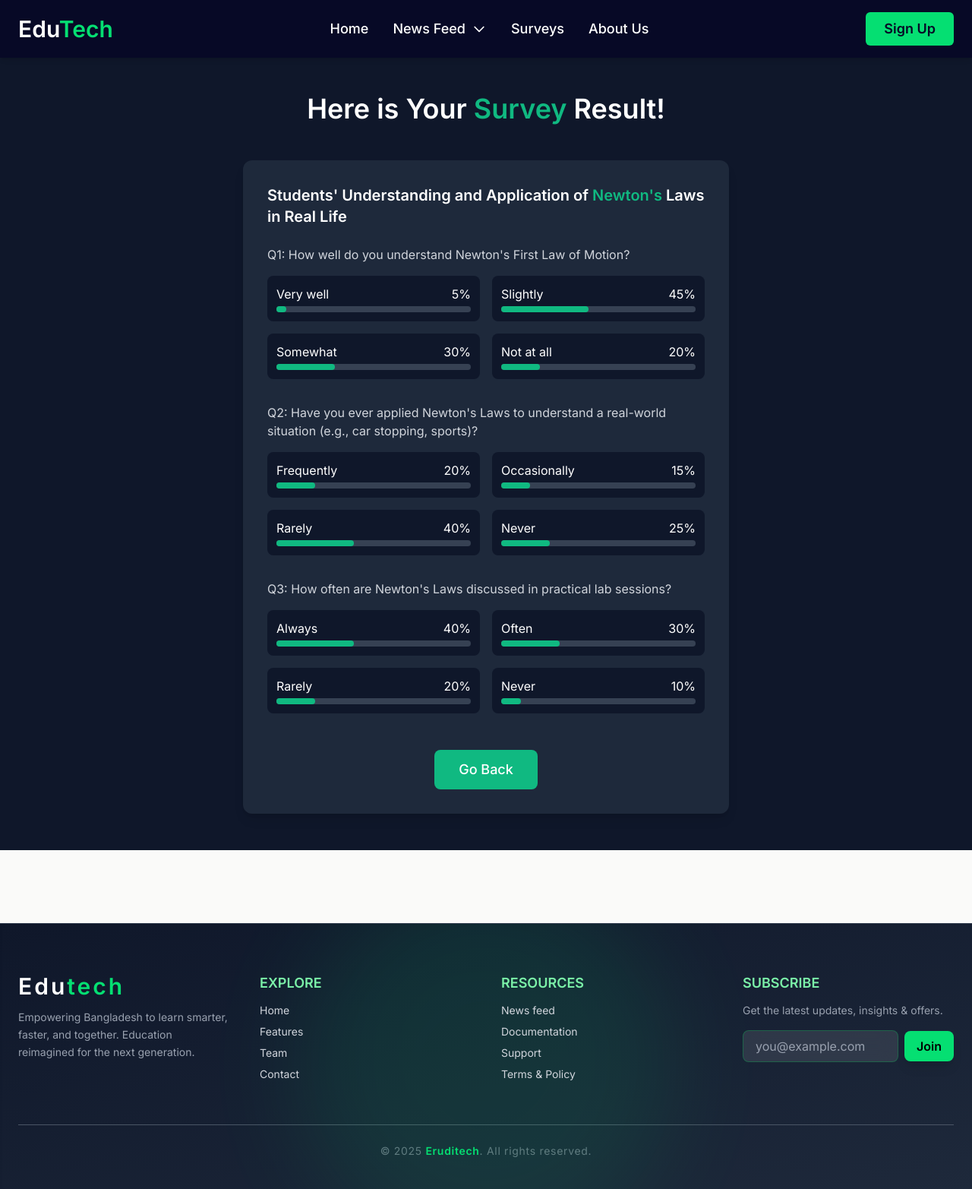
After one commit to Ru1n00/sn-bose-hackathon, a Django app: page /survey-detail/ in a window 1280 px wide. The commit adds this page. Shown: the whole page at 76% size. Run offline with Django 5.2, Linux system fonts and the light colour scheme; data that the repository does not hold is empty; style sheets or scripts are compiled from the project's sources.

Commit message:
feat: Add survey details page

```diff
--- a/main_app/static/src/output.css
+++ b/main_app/static/src/output.css
@@ -611,6 +611,9 @@
   .-mt-32 {
     margin-top: calc(var(--spacing) * -32);
   }
+  .mt-0 {
+    margin-top: calc(var(--spacing) * 0);
+  }
   .mt-1 {
     margin-top: calc(var(--spacing) * 1);
   }
@@ -802,6 +805,9 @@
   }
   .\!h-\[400px\] {
     height: 400px !important;
+  }
+  .h-2 {
+    height: calc(var(--spacing) * 2);
   }
   .h-3 {
     height: calc(var(--spacing) * 3);
@@ -1725,6 +1731,9 @@
   }
   .px-6 {
     padding-inline: calc(var(--spacing) * 6);
+  }
+  .px-8 {
+    padding-inline: calc(var(--spacing) * 8);
   }
   .px-\[19px\] {
     padding-inline: 19px;
@@ -2534,6 +2543,11 @@
   .md\:p-0 {
     @media (width >= 48rem) {
       padding: calc(var(--spacing) * 0);
+    }
+  }
+  .md\:p-8 {
+    @media (width >= 48rem) {
+      padding: calc(var(--spacing) * 8);
     }
   }
   .md\:p-12 {
--- /dev/null
+++ b/main_app/survey/templates/survey/survey_detail.html
@@ -0,0 +1,237 @@
+{% extends '_base.html' %}
+
+{% load static %}
+
+
+{% block title %}Survey Detail{% endblock %}
+
+{% block styles %}
+  <script>
+    tailwind.config = {
+      theme: {
+        extend: {
+          colors: {
+            survey: {
+              dark: '#0f172a',
+              accent: '#10b981',
+              card: '#1e293b',
+              button: '#10b981',
+              buttonHover: '#059669'
+            }
+          },
+          animation: {
+            'pulse-slow': 'pulse 3s cubic-bezier(0.4, 0, 0.6, 1) infinite',
+          }
+        }
+      }
+    }
+  </script>
+  <style>
+    @import url('https://fonts.googleapis.com/css2?family=Inter:wght@400;500;600&display=swap');
+
+    body {
+      font-family: 'Inter', sans-serif;
+    }
+
+    .survey-card {
+      transition: transform 0.3s ease, box-shadow 0.3s ease;
+    }
+
+    .survey-card:hover {
+      transform: translateY(-4px);
+      box-shadow: 0 10px 25px -5px rgba(0, 0, 0, 0.1), 0 8px 10px -6px rgba(0, 0, 0, 0.1);
+    }
+
+    .go-button {
+      transition: all 0.2s ease;
+    }
+
+    .go-button:hover {
+      transform: scale(1.05);
+    }
+    .bg-survey-dark {
+      background-color: #0f172a;
+    }
+    .bg-survey-card {
+      background-color: #1e293b;
+    }
+    .bg-survey-button {
+      background-color: #10b981;
+    }
+    .bg-survey-buttonHover {
+      background-color: #059669;
+    }
+    .text-survey-accent {
+      color: #10b981;
+    }
+    .bg-survey-accent {
+      background: #10b981 !important;
+    }
+  </style>
+  <style>
+    @import url('https://fonts.googleapis.com/css2?family=Inter:wght@400;500;600&display=swap');
+
+    body {
+      font-family: 'Inter', sans-serif;
+    }
+  </style>
+{% endblock styles %}
+
+{% block content %}
+<div class="bg-survey-dark text-white min-h-screen mt-[75px]">
+  <div class="container mx-auto px-4 py-12 max-w-2xl">
+    <!-- Header -->
+    <header class="text-center mb-12">
+      <h1 class="text-3xl md:text-4xl font-semibold mb-2">Here is Your <span class="text-survey-accent">Survey</span> Result!</h1>
+    </header>
+
+    <!-- Results Display -->
+    <div class="bg-survey-card rounded-xl p-6 md:p-8 shadow-lg">
+      <h2 class="text-xl font-semibold mb-6">Students' Understanding and Application of <span class="text-survey-accent">Newton's</span> Laws in Real Life</h2>
+
+      <div class="space-y-8">
+        <!-- Question 1 Results -->
+        <div class="space-y-4">
+          <p class="text-gray-300">Q1: How well do you understand Newton's First Law of Motion?</p>
+          <div class="grid grid-cols-2 gap-4">
+            <div class="bg-survey-dark p-3 rounded-lg">
+              <div class="flex justify-between mb-1">
+                <span>Very well</span>
+                <span id="q1-very-well">5%</span>
+              </div>
+              <div class="w-full bg-gray-700 rounded-full h-2">
+                <div class="bg-survey-accent rounded-full h-2" style="width: 5%"></div>
+              </div>
+            </div>
+            <div class="bg-survey-dark p-3 rounded-lg">
+              <div class="flex justify-between mb-1">
+                <span>Slightly</span>
+                <span>45%</span>
+              </div>
+              <div class="w-full bg-gray-700 rounded-full h-2">
+                <div class="bg-survey-accent rounded-full h-2" style="width: 45%"></div>
+              </div>
+            </div>
+            <div class="bg-survey-dark p-3 rounded-lg">
+              <div class="flex justify-between mb-1">
+                <span>Somewhat</span>
+                <span>30%</span>
+              </div>
+              <div class="w-full bg-gray-700 rounded-full h-2">
+                <div class="bg-survey-accent rounded-full h-2" style="width: 30%"></div>
+              </div>
+            </div>
+            <div class="bg-survey-dark p-3 rounded-lg">
+              <div class="flex justify-between mb-1">
+                <span>Not at all</span>
+                <span>20%</span>
+              </div>
+              <div class="w-full bg-gray-700 rounded-full h-2">
+                <div class="bg-survey-accent rounded-full h-2" style="width: 20%"></div>
+              </div>
+            </div>
+          </div>
+        </div>
+
+        <!-- Question 2 Results -->
+        <div class="space-y-4">
+          <p class="text-gray-300">Q2: Have you ever applied Newton's Laws to understand a real-world situation (e.g., car stopping, sports)?</p>
+          <div class="grid grid-cols-2 gap-4">
+            <div class="bg-survey-dark p-3 rounded-lg">
+              <div class="flex justify-between mb-1">
+                <span>Frequently</span>
+                <span>20%</span>
+              </div>
+              <div class="w-full bg-gray-700 rounded-full h-2">
+                <div class="bg-survey-accent rounded-full h-2" style="width: 20%"></div>
+              </div>
+            </div>
+            <div class="bg-survey-dark p-3 rounded-lg">
+              <div class="flex justify-between mb-1">
+                <span>Occasionally</span>
+                <span>15%</span>
+              </div>
+              <div class="w-full bg-gray-700 rounded-full h-2">
+                <div class="bg-survey-accent rounded-full h-2" style="width: 15%"></div>
+              </div>
+            </div>
+            <div class="bg-survey-dark p-3 rounded-lg">
+              <div class="flex justify-between mb-1">
+                <span>Rarely</span>
+                <span>40%</span>
+              </div>
+              <div class="w-full bg-gray-700 rounded-full h-2">
+                <div class="bg-survey-accent rounded-full h-2" style="width: 40%"></div>
+              </div>
+            </div>
+            <div class="bg-survey-dark p-3 rounded-lg">
+              <div class="flex justify-between mb-1">
+                <span>Never</span>
+                <span>25%</span>
+              </div>
+              <div class="w-full bg-gray-700 rounded-full h-2">
+                <div class="bg-survey-accent rounded-full h-2" style="width: 25%"></div>
+              </div>
+            </div>
+          </div>
+        </div>
+
+        <!-- Question 3 Results -->
+        <div class="space-y-4">
+          <p class="text-gray-300">Q3: How often are Newton's Laws discussed in practical lab sessions?</p>
+          <div class="grid grid-cols-2 gap-4">
+            <div class="bg-survey-dark p-3 rounded-lg">
+              <div class="flex justify-between mb-1">
+                <span>Always</span>
+                <span>40%</span>
+              </div>
+              <div class="w-full bg-gray-700 rounded-full h-2">
+                <div class="bg-survey-accent rounded-full h-2" style="width: 40%"></div>
+              </div>
+            </div>
+            <div class="bg-survey-dark p-3 rounded-lg">
+              <div class="flex justify-between mb-1">
+                <span>Often</span>
+                <span>30%</span>
+              </div>
+              <div class="w-full bg-gray-700 rounded-full h-2">
+                <div class="bg-survey-accent rounded-full h-2" style="width: 30%"></div>
+              </div>
+            </div>
+            <div class="bg-survey-dark p-3 rounded-lg">
+              <div class="flex justify-between mb-1">
+                <span>Rarely</span>
+                <span>20%</span>
+              </div>
+              <div class="w-full bg-gray-700 rounded-full h-2">
+                <div class="bg-survey-accent rounded-full h-2" style="width: 20%"></div>
+              </div>
+            </div>
+            <div class="bg-survey-dark p-3 rounded-lg">
+              <div class="flex justify-between mb-1">
+                <span>Never</span>
+                <span>10%</span>
+              </div>
+              <div class="w-full bg-gray-700 rounded-full h-2">
+                <div class="bg-survey-accent rounded-full h-2" style="width: 10%"></div>
+              </div>
+            </div>
+          </div>
+        </div>
+
+        <!-- Go Back Button -->
+        <div class="text-center pt-4">
+          <a href="{% url 'survey:survey_list' %}" class="inline-block bg-survey-accent hover:bg-survey-buttonHover text-white px-8 py-3 rounded-lg font-medium text-lg transition-colors duration-200">Go Back</a>
+        </div>
+      </div>
+    </div>
+  </div>
+
+
+</div>
+{% endblock content %}
+
+
+{% block scripts %}
+<script src="{% static 'script/remove_circle.js' %}"></script>
+{% endblock scripts %}
--- a/main_app/survey/urls.py
+++ b/main_app/survey/urls.py
@@ -2,6 +2,7 @@ from django.urls import path
 
 from .views import (
     survey_list,
+    survey_detail,
 )
 
 app_name = 'survey'
@@ -10,4 +11,5 @@ app_name = 'survey'
 
 urlpatterns = [
     path('survey/', survey_list, name='survey_list'),
+    path('survey-detail/', survey_detail, name='survey_detail'),
 ]
--- a/main_app/survey/views.py
+++ b/main_app/survey/views.py
@@ -3,3 +3,6 @@ from django.shortcuts import render
 # Create your views here.
 def survey_list(request):
     return render(request, 'survey/survey_list.html')
+
+def survey_detail(request):
+    return render(request, 'survey/survey_detail.html')
```
Also changed, not shown: main_app/survey/templates/survey/survey_list.html (+8 -8 lines).
